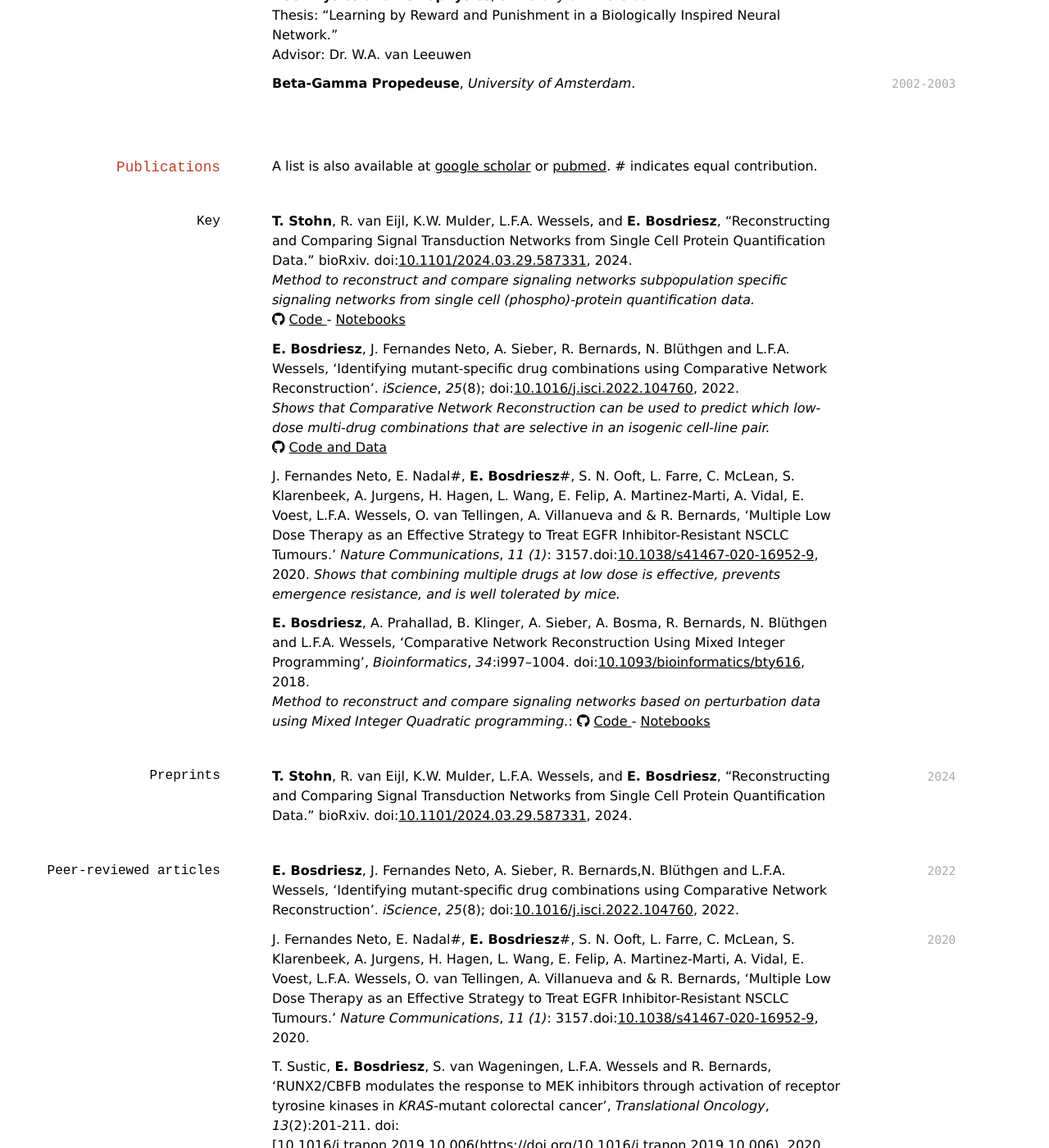
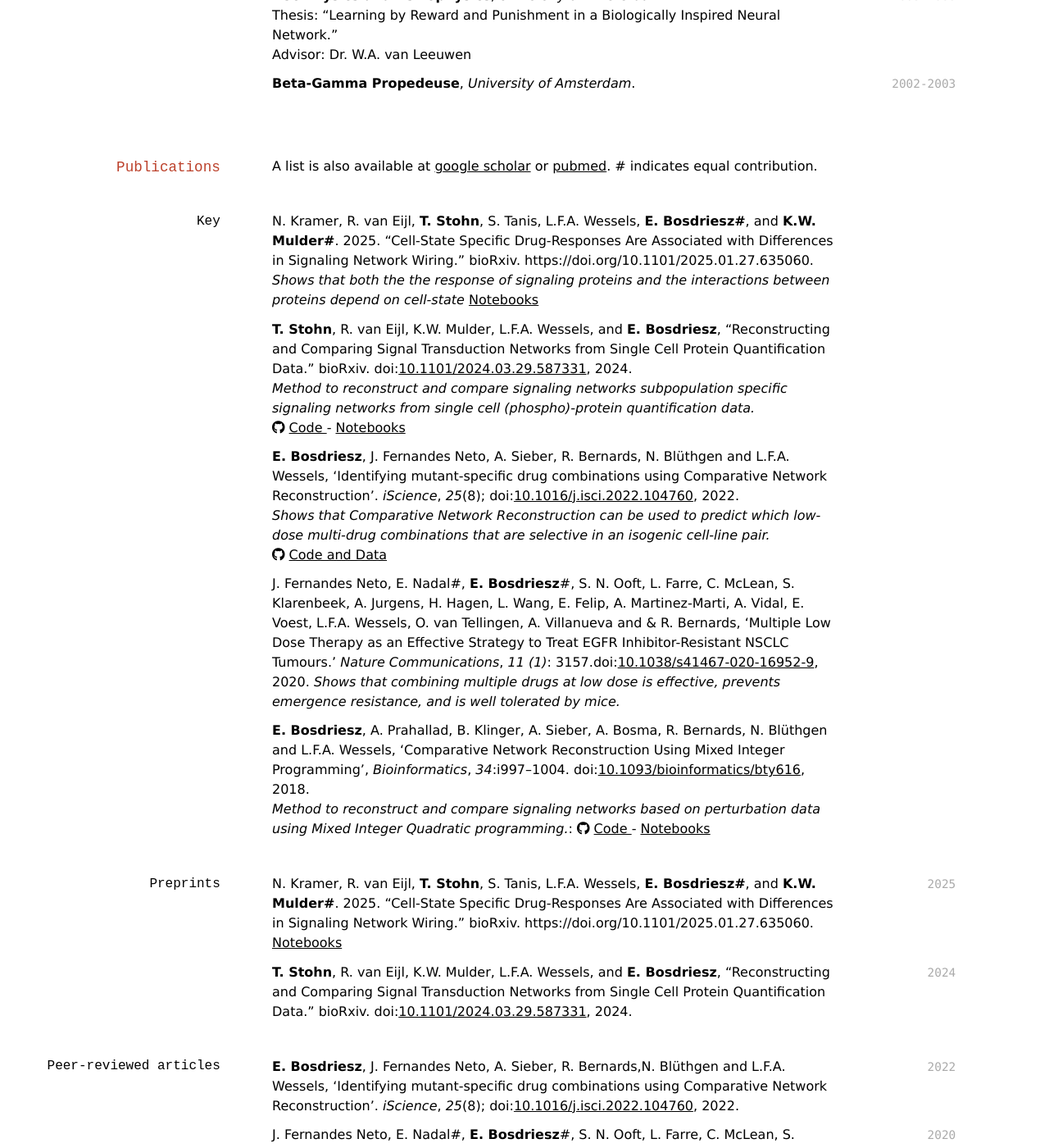
Before and after one commit to evertbosdriesz/markdown-cv, a Jekyll site: the page built from index.md, in a window 1280 px wide and 1400 px high, scrolled down 757 px. Shown: the whole window at 82% size. Built offline with Jekyll 4.4.1, drawn with Linux system fonts in a browser that asks for light colours; nearby versions of some CDN libraries; a style sheet for code colours, icons or effects is not loaded.

Commit message:
Added preprint

```diff
--- a/index.md
+++ b/index.md
@@ -100,6 +100,10 @@ C, C++ (It's been a while) -->
 
 ### Key
 
+N. Kramer, R. van Eijl, **T. Stohn**, S. Tanis, L.F.A. Wessels, **E. Bosdriesz<sup>#</sup>**, and **K.W. Mulder<sup>#</sup>**. 2025. “Cell-State Specific Drug-Responses Are Associated with Differences in Signaling Network Wiring.” bioRxiv. https://doi.org/10.1101/2025.01.27.635060.
+*Shows that both the the response of signaling proteins and the interactions between proteins depend on cell-state*
+<a href="https://github.com/evertbosdriesz/scIDseq-CNR"> Notebooks </a>
+
 **T. Stohn**, R. van Eijl, K.W. Mulder, L.F.A. Wessels, and **E. Bosdriesz**, “Reconstructing and Comparing Signal Transduction Networks from Single Cell Protein Quantification Data.” bioRxiv. doi:[10.1101/2024.03.29.587331](https://doi.org/10.1101/2024.03.29.587331), 2024.<br>
 *Method to reconstruct and compare signaling networks subpopulation specific signaling networks from single cell (phospho)-protein quantification data.*<br>
 <i class="fab fa-github"></i> <a href="https://github.com/ibivu/scmra"> Code </a> -
@@ -131,6 +135,10 @@ doi:[10.1074/mcp.RA117.000486](https://doi.org/10.1074/mcp.RA117.000486), 2018.<
 *Uses mechanistic, minimal models to understand the design principles of how bacteria control their macromolecular composition*:
 <a href="https://jjj.bio.vu.nl/models/bosdriesz1/"><i class="fas fa-home"></i> model</a> -->
 ### Preprints
+
+`2025`
+N. Kramer, R. van Eijl, **T. Stohn**, S. Tanis, L.F.A. Wessels, **E. Bosdriesz<sup>#</sup>**, and **K.W. Mulder<sup>#</sup>**. 2025. “Cell-State Specific Drug-Responses Are Associated with Differences in Signaling Network Wiring.” bioRxiv. https://doi.org/10.1101/2025.01.27.635060.
+<a href="https://github.com/evertbosdriesz/scIDseq-CNR"> Notebooks </a>
 
 `2024`
 **T. Stohn**, R. van Eijl, K.W. Mulder, L.F.A. Wessels, and **E. Bosdriesz**, “Reconstructing and Comparing Signal Transduction Networks from Single Cell Protein Quantification Data.” bioRxiv. doi:[10.1101/2024.03.29.587331](https://doi.org/10.1101/2024.03.29.587331), 2024.
```
